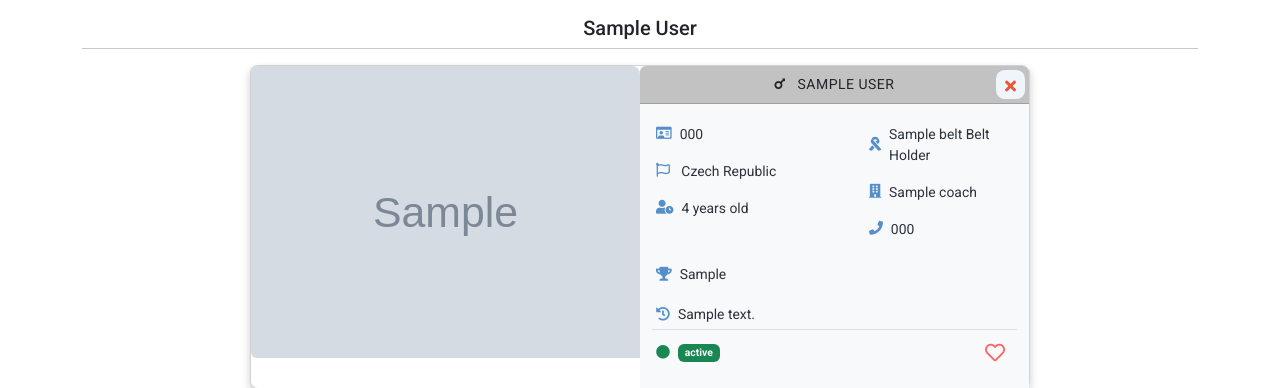
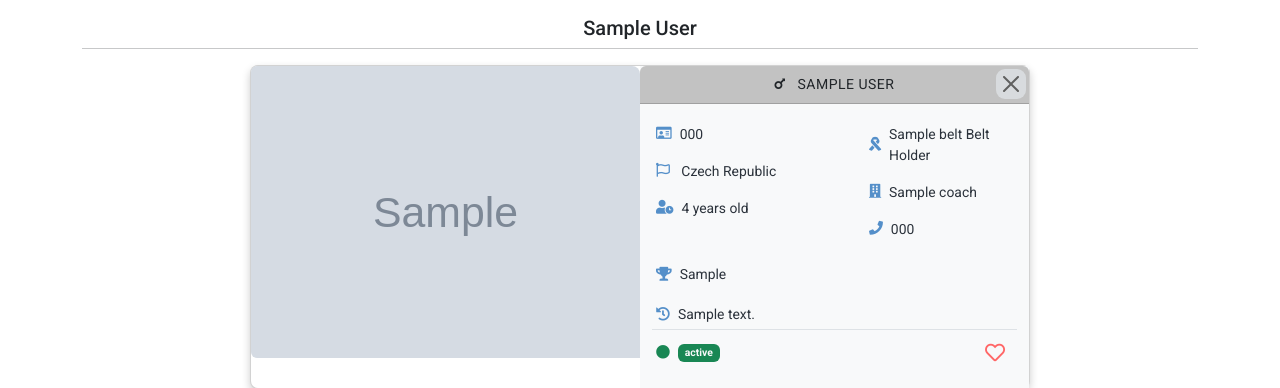
Before and after one commit to chrisimbolon/django_taekwondo, a Django app: page /detail/1 in a window 1280 px wide. Shown: the part 56-444 px from the top of the page. Run offline with Django 3.2, Linux system fonts and the light colour scheme; a user stored in the database is signed in; tables that the repository leaves empty hold one stand-in row (values such as "Sample post"); grey boxes marked "Sample" are stand-in pictures; some libraries are stand-ins or nearby versions.

Commit message:
Card detail on Tablet viewport start working

```diff
--- a/static/css/style.css
+++ b/static/css/style.css
@@ -352,28 +352,19 @@ body {
 /* Styles for the close button */
 .close-button {
   position: absolute;
-  top: 5px; /* Adjust spacing from the top */
-  right: 5px; /* Adjust spacing from the right */
+  top: 3px; /* Adjust spacing from the top */
+  right: 3px; /* Adjust spacing from the right */
   z-index: 10; /* Ensure it stays above card content */
   border-radius: 30%;
   padding: 7px;
-  width: 1.8rem; /* Set equal width */
-  height: 1.8rem; /* Set equal height */
+  width: 1.625; /* Set equal width */
+  height: 1.625; /* Set equal height */
   background-color: #eff5fa;
 }
 
 .close-button:hover {
   background-color: #adadad;
   box-shadow: inset 0 0 0 2px #31669b;
-}
-
-.close-button i {
-  font-size: 1rem; /* Adjust icon size */
-  color: #ed553b;
-}
-
-.close-button i:hover {
-  font-size: 18px; /* Adjust icon size */
 }
 
 .btn-outline-secondary:hover {
@@ -553,11 +544,6 @@ body {
   margin-right: 0.5rem;
 }
 
-/*
-.filter-select-wrapper:last-child {
-  margin-right: 0;
-} */
-
 /* Filter bar ends */
 
 /* Quick Review */
@@ -654,10 +640,6 @@ footer {
 
   /* FILTER SECTION */
 
-  /* .container .col-md-10 {
-
-  } */
-
   .col-md-10.offset-md-1 {
     width: 100%;
   }
@@ -692,6 +674,14 @@ footer {
 
   .filter-bar .filter-select-wrapper select {
     font-size: 0.85rem; /* Reduce font size */
+  }
+
+  /* CARD DETAIL */
+
+  .card-detail-container {
+    transform: scale(0.85); /* Ensures card scaling */
+    position: relative; /* Reference for absolute positioning */
+    margin: 0 auto; /* Center card */
   }
 }
 
--- a/templates/detail.html
+++ b/templates/detail.html
@@ -17,15 +17,6 @@
 <div class="container d-flex flex-column">
   <!-- Card for details -->
   <div class="mb-3 align-self-center position-relative">
-    {% block close_button %}
-    <a
-      href="/coaches/"
-      class="btn btn-danger btn-sm close-button"
-      title="Close"
-    >
-      <i class="fas fa-times"></i>
-    </a>
-    {% endblock %}
     <!---->
     {% include 'partials/_card_detail.html' %}
   </div>
--- a/templates/partials/_card_detail.html
+++ b/templates/partials/_card_detail.html
@@ -8,13 +8,11 @@
 >
   <div class="row g-0">
     <!-- Block for Close Button -->
-    {% block close_button %}
-    <button
-      type="button"
-      class="btn-close position-absolute top-0 end-0 m-2"
-      aria-label="Close"
-    ></button>
-    {% endblock %}
+    <a
+      href="/coaches/"
+      class="btn-close position-absolute top-2 end-3 close-button"
+      title="Close"
+    ></a>
 
     <!-- Card Image -->
     <div class="col-md-6 detail-left">
```
